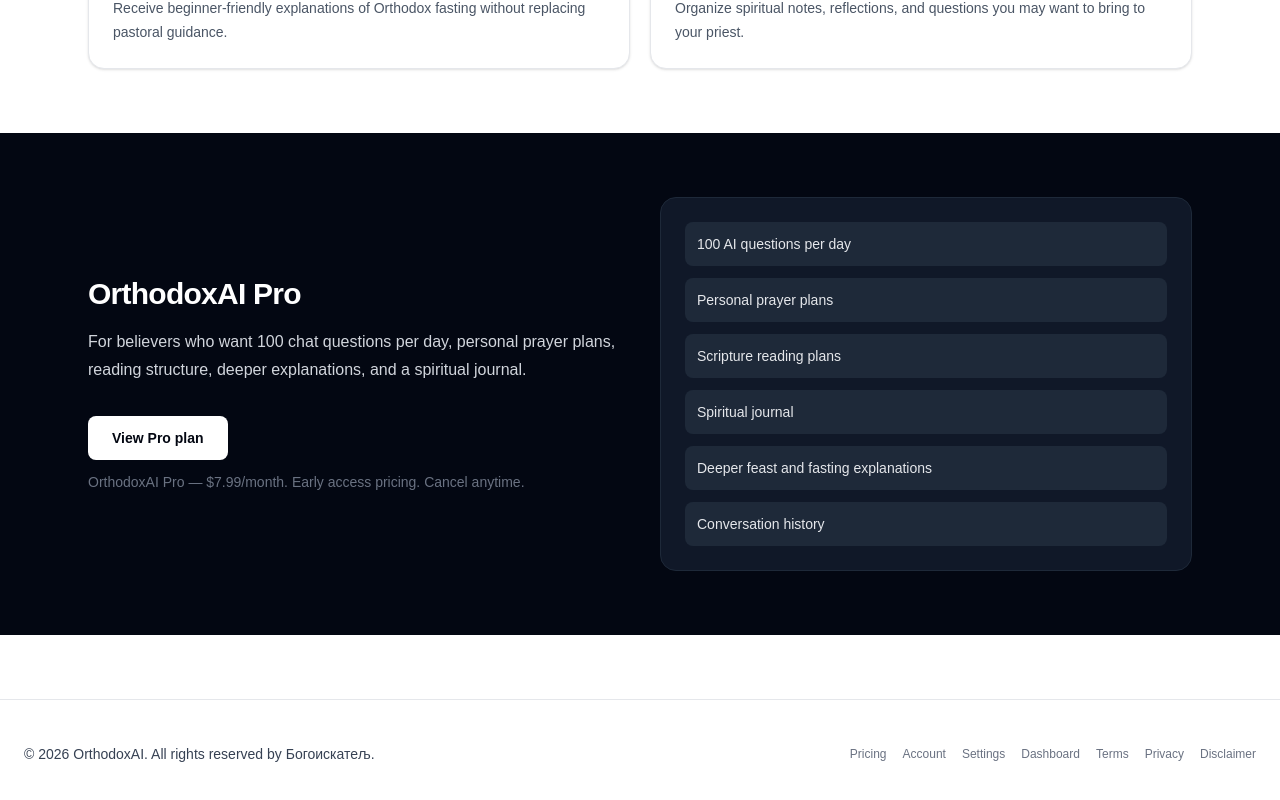
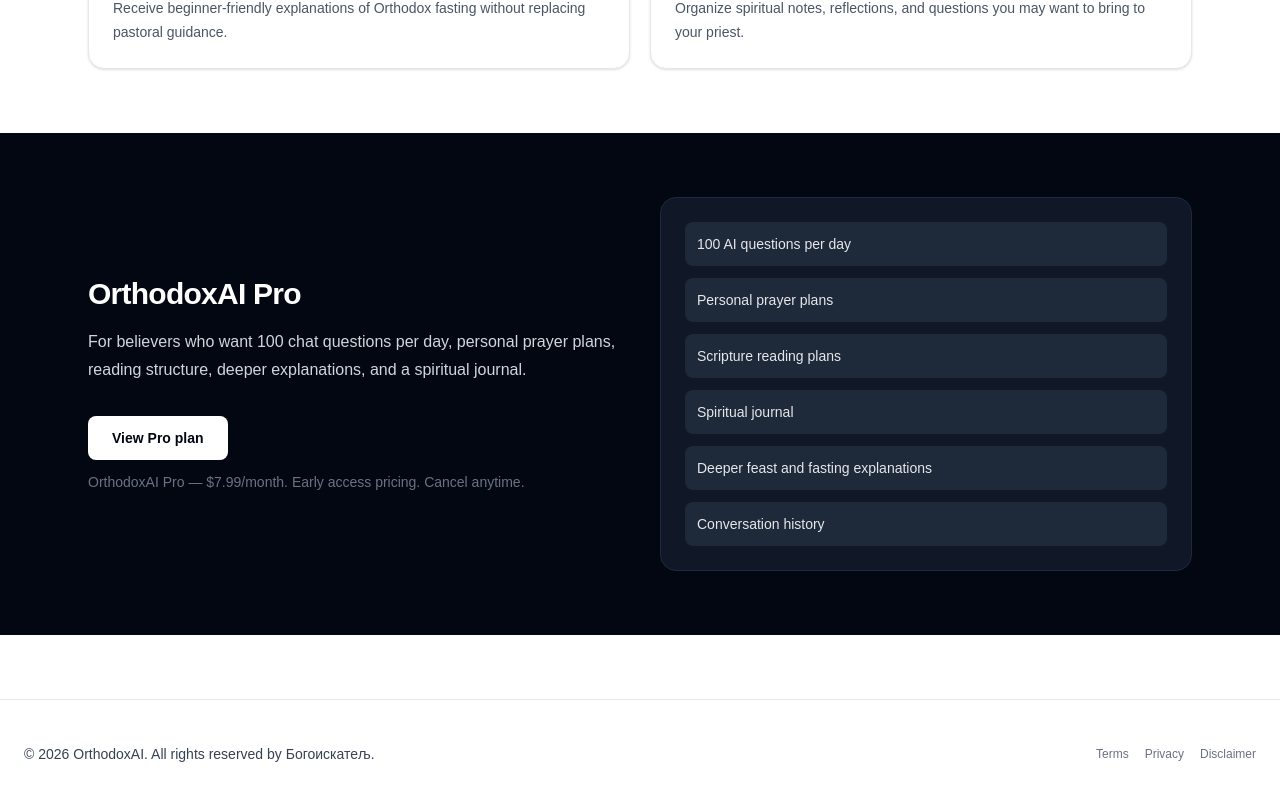
Before and after one commit to triplnj/orthodox-ai, a Next.js app: page / in a window 1280 px wide. Shown: the part 1336-2136 px from the top of the page. Built offline with nearby package versions, Linux system fonts and the light colour scheme; no server answers.

Commit message:
fix: remove navigation links repeated in footer

```diff
--- a/src/components/layout/Footer.tsx
+++ b/src/components/layout/Footer.tsx
@@ -16,21 +16,7 @@
         </div>
 
         <nav aria-label="Footer" className="flex flex-wrap gap-4 text-xs font-medium">
-          <Link href="/pricing" className="inline-flex min-h-11 items-center py-2 hover:text-gray-950">
-            Pricing
-          </Link>
-
-          <Link href="/account" className="inline-flex min-h-11 items-center py-2 hover:text-gray-950">
-            Account
-          </Link>
-          <Link href="/settings" className="inline-flex min-h-11 items-center py-2 hover:text-gray-950">
-            Settings
-          </Link>
-
-          <Link href="/dashboard" className="inline-flex min-h-11 items-center py-2 hover:text-gray-950">
-            Dashboard
-          </Link>
-           <Link href="/terms" className="inline-flex min-h-11 items-center py-2 hover:text-gray-950">
+          <Link href="/terms" className="inline-flex min-h-11 items-center py-2 hover:text-gray-950">
             Terms
           </Link>
 
```
